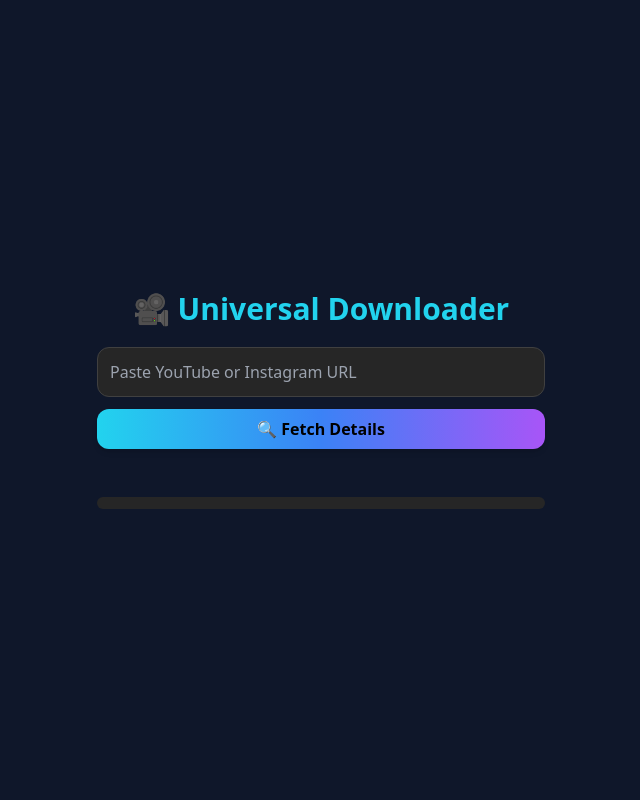
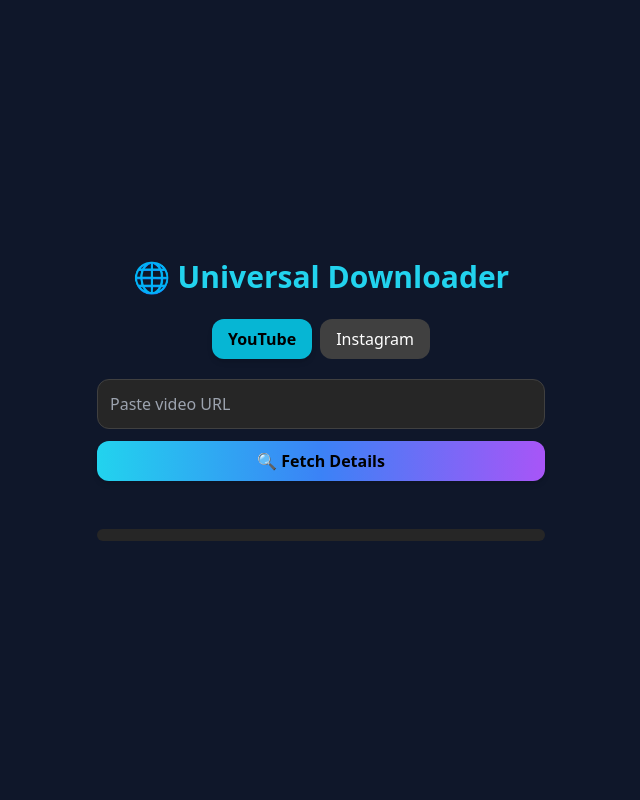
Before and after one commit to varchigachi/INYT, a Flask app: page / in a window 1280 px wide. Shown: the whole page, without its empty margins (319-959 px from the left). Run offline with Flask 3, Linux system fonts and the light colour scheme; some libraries are stand-ins or nearby versions.

Commit message:
Update index.html

```diff
--- a/templates/index.html
+++ b/templates/index.html
@@ -3,30 +3,29 @@
 <head>
   <meta charset="UTF-8" />
   <meta name="viewport" content="width=device-width, initial-scale=1.0" />
-  <title>YouTube Downloader</title>
+  <title>Universal Downloader</title>
   <script src="https://cdn.tailwindcss.com"></script>
   <style>
-    #bar {
-      animation: pulseGlow 2s infinite alternate ease-in-out;
-    }
+    #bar { animation: pulseGlow 2s infinite alternate ease-in-out; }
     @keyframes pulseGlow {
-      from {
-        box-shadow: 0 0 12px rgba(0, 255, 255, 0.8),
-                    0 0 24px rgba(0, 150, 255, 0.4);
-      }
-      to {
-        box-shadow: 0 0 24px rgba(0, 255, 255, 0.9),
-                    0 0 36px rgba(0, 150, 255, 0.6);
-      }
+      from { box-shadow: 0 0 12px rgba(0,255,255,0.8), 0 0 24px rgba(0,150,255,0.4); }
+      to { box-shadow: 0 0 24px rgba(0,255,255,0.9), 0 0 36px rgba(0,150,255,0.6); }
     }
   </style>
 </head>
-<body class="bg-[#0f172a] min-h-screen flex flex-col items-center justify-center text-white font-sans px-5">
+<body class="bg-[#0f172a] text-white flex flex-col items-center justify-center min-h-screen px-5">
 
-  <h1 class="text-3xl font-bold mb-5 text-cyan-400">🎥 Universal Downloader</h1>
+  <h1 class="text-3xl font-bold text-cyan-400 mb-6">🌐 Universal Downloader</h1>
 
+  <!-- Tabs -->
+  <div class="flex gap-2 mb-5">
+    <button id="ytTab" class="tab-btn bg-cyan-500 text-black font-semibold px-4 py-2 rounded-xl shadow-md">YouTube</button>
+    <button id="igTab" class="tab-btn bg-neutral-700 hover:bg-neutral-600 px-4 py-2 rounded-xl">Instagram</button>
+  </div>
+
+  <!-- Form -->
   <form class="flex flex-col items-center gap-3 w-full max-w-md">
-    <input type="text" name="url" placeholder="Paste YouTube or Instagram URL"
+    <input id="urlInput" type="text" placeholder="Paste video URL"
       class="w-full p-3 rounded-xl bg-neutral-800 border border-neutral-700 text-gray-200 focus:ring-2 focus:ring-cyan-400 outline-none" />
     <button type="submit"
       class="w-full bg-gradient-to-r from-cyan-400 via-blue-500 to-purple-500 text-black font-semibold py-2 rounded-xl shadow-md hover:opacity-90 transition">
@@ -36,13 +35,12 @@
 
   <div id="msg" class="mt-6 text-center text-gray-300"></div>
 
-  <!-- Progress Bar -->
+  <!-- Progress -->
   <div id="progressWrapper" class="w-full bg-neutral-800 h-3 rounded-2xl mt-6 relative overflow-hidden max-w-md">
-    <div id="bar" class="h-3 w-0 bg-gradient-to-r from-cyan-400 via-blue-500 to-purple-500 rounded-2xl shadow-[0_0_12px_rgba(0,200,255,0.8)] transition-all duration-500 ease-out"></div>
+    <div id="bar" class="h-3 w-0 bg-gradient-to-r from-cyan-400 via-blue-500 to-purple-500 rounded-2xl transition-all duration-500 ease-out"></div>
     <span id="pct" class="absolute right-3 top-[-28px] text-sm text-gray-300 font-semibold">0%</span>
   </div>
 
-  <!-- Toast -->
   <div id="toast" class="hidden fixed bottom-6 right-6 z-50 px-5 py-4 rounded-xl text-lg font-semibold shadow-2xl"></div>
 
   <script>
@@ -51,18 +49,36 @@
     const bar = document.getElementById("bar");
     const pct = document.getElementById("pct");
     const toast = document.getElementById("toast");
+    const ytTab = document.getElementById("ytTab");
+    const igTab = document.getElementById("igTab");
+    let currentPlatform = "youtube";
     let currentFileId = null;
+
+    ytTab.onclick = () => switchTab("youtube");
+    igTab.onclick = () => switchTab("instagram");
+
+    function switchTab(tab) {
+      currentPlatform = tab;
+      if (tab === "youtube") {
+        ytTab.className = "tab-btn bg-cyan-500 text-black font-semibold px-4 py-2 rounded-xl shadow-md";
+        igTab.className = "tab-btn bg-neutral-700 hover:bg-neutral-600 px-4 py-2 rounded-xl";
+      } else {
+        igTab.className = "tab-btn bg-pink-500 text-black font-semibold px-4 py-2 rounded-xl shadow-md";
+        ytTab.className = "tab-btn bg-neutral-700 hover:bg-neutral-600 px-4 py-2 rounded-xl";
+      }
+      msg.innerHTML = "";
+      document.getElementById("urlInput").value = "";
+    }
 
     form.addEventListener("submit", async (e) => {
       e.preventDefault();
-      const url = form.querySelector("input").value.trim();
+      const url = document.getElementById("urlInput").value.trim();
       if (!url) return;
-
-      msg.innerHTML = "⏳ Fetching video info...";
+      msg.innerHTML = "⏳ Fetching info...";
       bar.style.width = "10%";
-
       const formData = new FormData();
       formData.append("url", url);
+      formData.append("platform", currentPlatform);
 
       try {
         const res = await fetch("/metadata", { method: "POST", body: formData });
@@ -73,16 +89,17 @@
           <div class="mt-3 text-white text-center">
             <img src="${data.thumbnail}" class="rounded-xl mx-auto mb-3 w-64 border border-gray-700 shadow-lg">
             <h2 class="text-xl font-semibold">${data.title}</h2>
-            <p class="text-gray-400">${data.duration || ""}</p>
           </div>
           <div class="flex justify-center gap-3 mt-3">
             <button id="vidBtn" class="bg-blue-600 hover:bg-blue-700 transition px-3 py-2 rounded-xl shadow-md">🎥 Video</button>
-            <button id="audBtn" class="bg-green-600 hover:bg-green-700 transition px-3 py-2 rounded-xl shadow-md">🎧 Audio</button>
+            ${currentPlatform === "youtube" ? '<button id="audBtn" class="bg-green-600 hover:bg-green-700 transition px-3 py-2 rounded-xl shadow-md">🎧 Audio</button>' : ""}
           </div>
         `;
 
         document.getElementById("vidBtn").onclick = () => startDownload(url, "video");
-        document.getElementById("audBtn").onclick = () => startDownload(url, "audio");
+        if (currentPlatform === "youtube") {
+          document.getElementById("audBtn").onclick = () => startDownload(url, "audio");
+        }
 
         bar.style.width = "30%";
       } catch (err) {
@@ -93,6 +110,7 @@
     async function startDownload(url, mode) {
       const formData = new FormData();
       formData.append("url", url);
+      formData.append("platform", currentPlatform);
       formData.append("mode", mode);
 
       currentFileId = Date.now().toString();
@@ -139,11 +157,11 @@
     function showToast(text, type = "success") {
       toast.textContent = text;
       toast.className = "fixed bottom-6 right-6 px-6 py-4 rounded-xl text-lg font-semibold shadow-2xl transform transition-all duration-500 ease-out";
-      if (type === "error") {
-        toast.classList.add("bg-gradient-to-r", "from-red-500", "via-orange-500", "to-pink-500", "text-white");
-      } else {
-        toast.classList.add("bg-gradient-to-r", "from-green-400", "via-emerald-500", "to-lime-400", "text-black");
-      }
+      toast.classList.add(
+        type === "error"
+          ? "bg-gradient-to-r from-red-500 via-orange-500 to-pink-500 text-white"
+          : "bg-gradient-to-r from-green-400 via-emerald-500 to-lime-400 text-black"
+      );
       toast.classList.remove("hidden");
       toast.style.opacity = "1";
       setTimeout(() => (toast.style.opacity = "0"), 3000);
```
